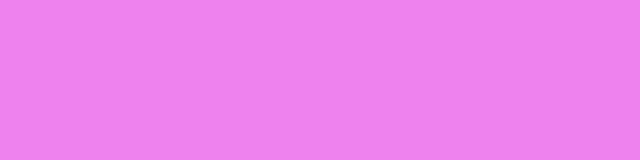
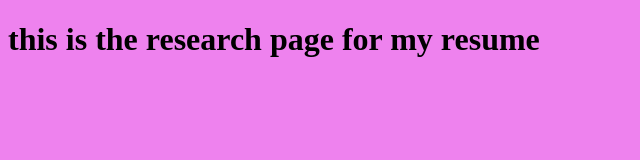
Before and after one commit to Mahdi-MA84/my-resume, a plain HTML site: page htmls files/research.html in a window 1280 px wide. Shown: the whole page, without its empty margins (0-640 px from the left). Drawn offline with Linux system fonts and the light colour scheme.

Commit message:
i added a title to my research.html file

```diff
--- a/htmls files/research.html
+++ b/htmls files/research.html
@@ -7,6 +7,6 @@
     <link rel="stylesheet" href="../styles/app.css">
 </head>
 <body>
-
+    <h1>this is the research page for my resume</h1>
 </body>
 </html>
```
